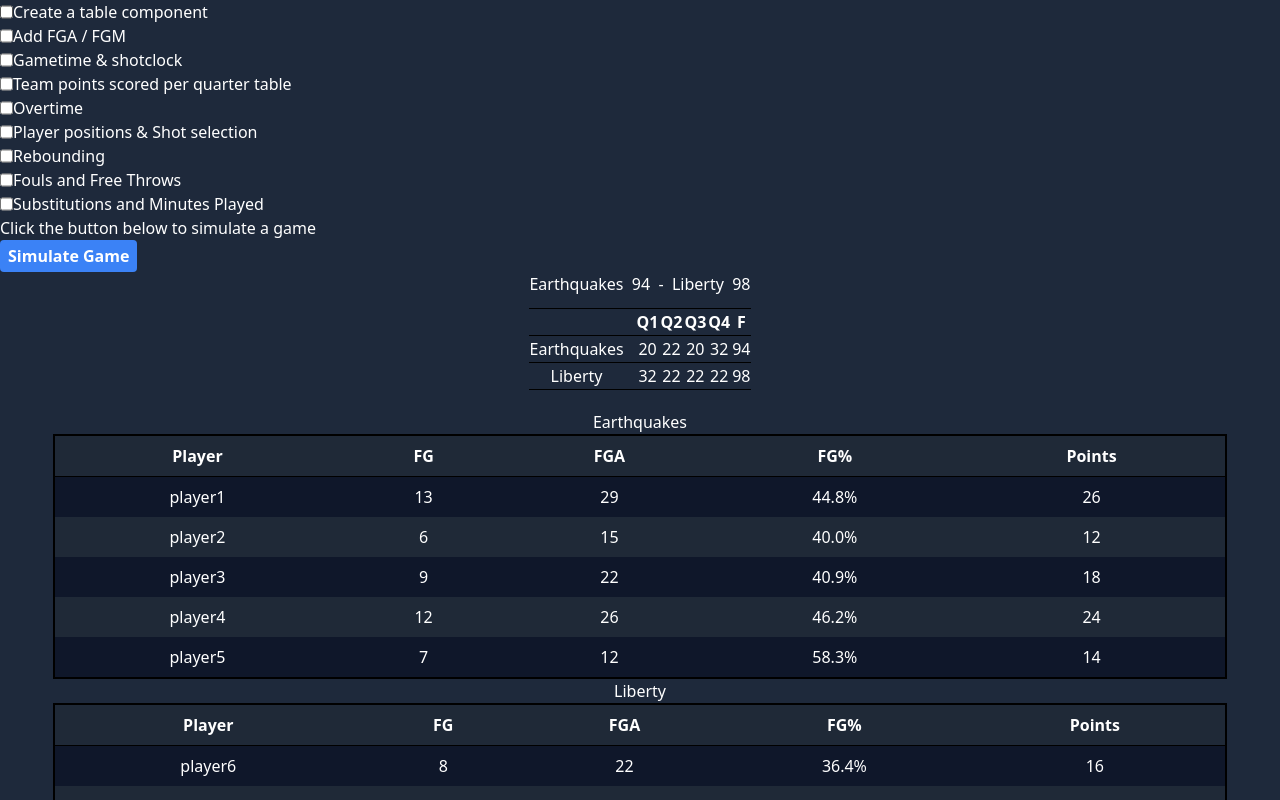
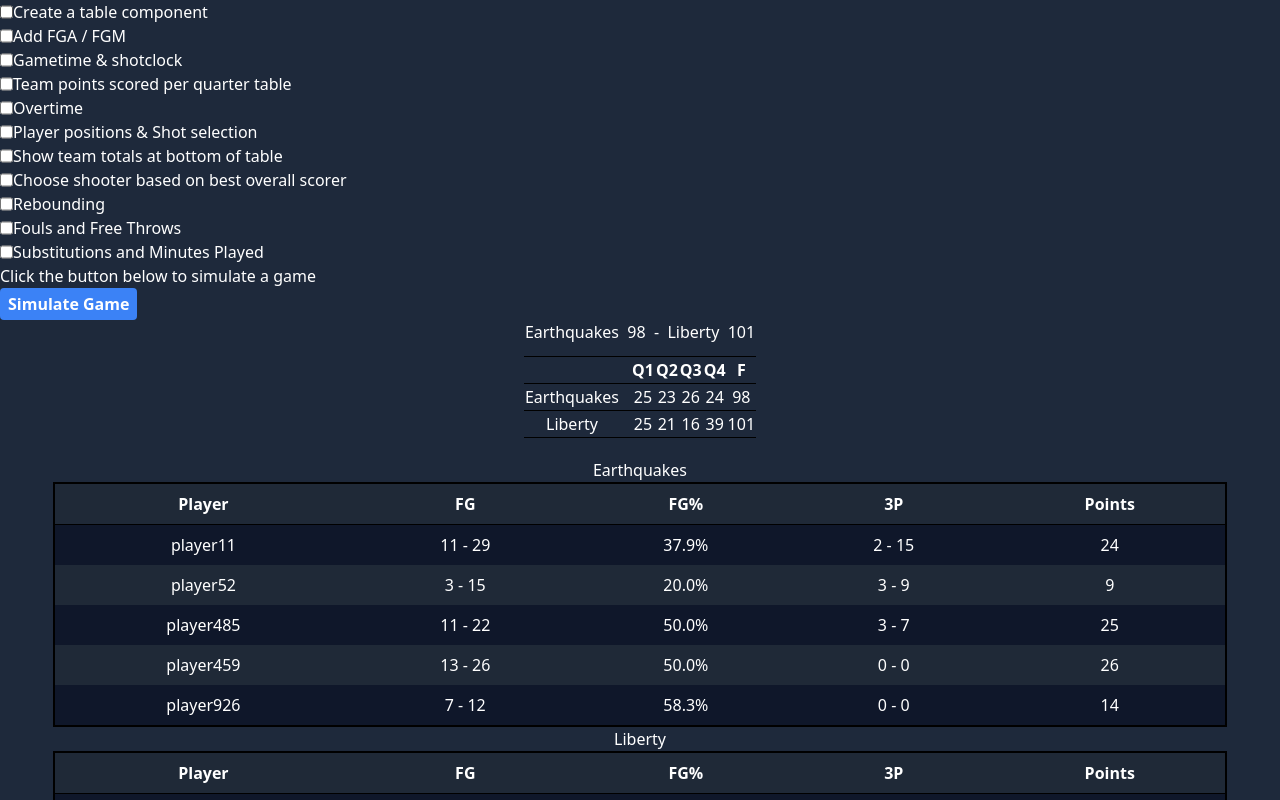
Before and after one commit to michaeldkeyes/Basketball-GM, a Nuxt app: page / in a window 1280 px wide. Both pictures are taken after a click on the button "Simulate Game". Shown: the top 800 px of the page. Built offline with nearby package versions, Linux system fonts and the light colour scheme.

Commit message:
player positions and shot selection

```diff
--- a/components/TeamPPQRow.vue
+++ b/components/TeamPPQRow.vue
@@ -1,5 +1,4 @@
 <script setup lang="ts">
-import { defineProps } from "vue";
 import type { Team } from "~/game/gameSim";
 
 interface Props {
--- a/components/TeamPPQTable.vue
+++ b/components/TeamPPQTable.vue
@@ -1,5 +1,4 @@
 <script setup lang="ts">
-import { defineProps } from "vue";
 import type { GameResults } from "~/game/gameSim";
 
 interface Props {
--- a/components/statsTable.vue
+++ b/components/statsTable.vue
@@ -1,5 +1,4 @@
 <script setup lang="ts">
-import { defineProps } from "vue";
 import type { Team } from "@/game/gameSim";
 
 interface Props {
@@ -7,6 +6,8 @@
 }
 
 defineProps<Props>();
+
+const headers = ["Player", "FG", "FG%", "3P", "Points"];
 </script>
 
 <template>
@@ -15,19 +16,23 @@
     <table class="w-full border-2 border-solid border-black">
       <thead class="border-b border-solid border-black">
         <tr>
-          <th class="bg-gray-800 px-4 py-2">Player</th>
-          <th class="bg-gray-800 px-4 py-2">FG</th>
-          <th class="bg-gray-800 px-4 py-2">FGA</th>
-          <th class="bg-gray-800 px-4 py-2">FG%</th>
-          <th class="bg-gray-800 px-4 py-2">Points</th>
+          <th
+            v-for="header in headers"
+            :key="header"
+            class="bg-gray-800 px-4 py-2"
+          >
+            {{ header }}
+          </th>
         </tr>
       </thead>
       <tbody>
         <template v-for="(player, index) in team.players" :key="index">
           <tr :class="index % 2 === 0 ? 'bg-slate-900' : 'bg-gray-800'">
             <td class="px-4 py-2">{{ player.name }}</td>
-            <td class="px-4 py-2">{{ player.stats.fieldGoalsMade }}</td>
-            <td class="px-4 py-2">{{ player.stats.fieldGoalAttempts }}</td>
+            <td class="px-4 py-2">
+              {{ player.stats.fieldGoalsMade }} -
+              {{ player.stats.fieldGoalAttempts }}
+            </td>
             <td class="px-4 py-2">
               {{
                 (
@@ -37,6 +42,10 @@
                 ).toFixed(1)
               }}%
             </td>
+            <td class="px-4 py-2">
+              {{ player.stats.threePointMakes }} -
+              {{ player.stats.threePointAttempts }}
+            </td>
             <td class="px-4 py-2">{{ player.stats.points }}</td>
           </tr>
         </template>
--- a/game/gameSim.ts
+++ b/game/gameSim.ts
@@ -1,3 +1,6 @@
+import type { Position } from "./positions.enum";
+import positionAttributes from "./positionAttributes";
+
 function getRandomNumberBetween(min: number, max: number): number {
   return Math.floor(Math.random() * (max - min + 1) + min);
 }
@@ -6,6 +9,15 @@
   points: number;
   fieldGoalAttempts: number;
   fieldGoalsMade: number;
+  threePointAttempts: number;
+  threePointMakes: number;
+}
+
+interface Attributes {
+  twoPointShootingPercentage: number;
+  threePointShootingPercentage: number;
+  twoPointTendency: number;
+  threePointTendency: number;
 }
 
 interface TeamStats extends Stats {
@@ -14,7 +26,8 @@
 
 interface Player {
   name: string;
-  shootingPercentage: number;
+  position: Position;
+  attributes: Attributes;
   stats: Stats;
 }
 
@@ -29,117 +42,69 @@
   awayTeam: Team;
 }
 
-export function simulateGame(): GameResults {
-  const homeTeam: Team = {
-    name: "Earthquakes",
-    players: [
-      {
-        name: "player1",
-        shootingPercentage: 50,
+function createPlayers(): Player[] {
+  const players: Player[] = [];
+
+  positionAttributes.forEach((position) => {
+    const player: Player = {
+      name: "player" + Math.floor(Math.random() * 1000),
+      position: position.position,
+      attributes: {
+        twoPointShootingPercentage: getRandomNumberBetween(
+          position.twoPointShootingPercentageMin,
+          position.twoPointShootingPercentageMax,
+        ),
+        threePointShootingPercentage: getRandomNumberBetween(
+          position.threePointShootingPercentageMin,
+          position.threePointShootingPercentageMax,
+        ),
+        twoPointTendency: 0,
+        threePointTendency: getRandomNumberBetween(
+          position.threePointTendencyMin,
+          position.threePointTendencyMax,
+        ),
+      },
       stats: {
         points: 0,
         fieldGoalAttempts: 0,
         fieldGoalsMade: 0,
+        threePointAttempts: 0,
+        threePointMakes: 0,
       },
-      },
-      {
-        name: "player2",
-        shootingPercentage: 50,
+    };
+
+    player.attributes.twoPointTendency =
+      1000 - player.attributes.threePointTendency;
+
+    players.push(player);
+  });
+
+  return players;
+}
+
+export function simulateGame(): GameResults {
+  const homeTeam: Team = {
+    name: "Earthquakes",
+    players: createPlayers(),
     stats: {
       points: 0,
       fieldGoalAttempts: 0,
       fieldGoalsMade: 0,
-        },
-      },
-      {
-        name: "player3",
-        shootingPercentage: 50,
-        stats: {
-          points: 0,
-          fieldGoalAttempts: 0,
-          fieldGoalsMade: 0,
-        },
-      },
-      {
-        name: "player4",
-        shootingPercentage: 50,
-        stats: {
-          points: 0,
-          fieldGoalAttempts: 0,
-          fieldGoalsMade: 0,
-        },
-      },
-      {
-        name: "player5",
-        shootingPercentage: 50,
-        stats: {
-          points: 0,
-          fieldGoalAttempts: 0,
-          fieldGoalsMade: 0,
-        },
-      },
-    ],
-    stats: {
-      points: 0,
-      fieldGoalAttempts: 0,
-      fieldGoalsMade: 0,
+      threePointAttempts: 0,
+      threePointMakes: 0,
       pointsPerQuarter: [],
     },
   };
 
   const awayTeam: Team = {
     name: "Liberty",
-    players: [
-      {
-        name: "player6",
-        shootingPercentage: 50,
+    players: createPlayers(),
     stats: {
       points: 0,
       fieldGoalAttempts: 0,
       fieldGoalsMade: 0,
-        },
-      },
-      {
-        name: "player7",
-        shootingPercentage: 50,
-        stats: {
-          points: 0,
-          fieldGoalAttempts: 0,
-          fieldGoalsMade: 0,
-        },
-      },
-      {
-        name: "player8",
-        shootingPercentage: 50,
-        stats: {
-          points: 0,
-          fieldGoalAttempts: 0,
-          fieldGoalsMade: 0,
-        },
-      },
-      {
-        name: "player9",
-        shootingPercentage: 50,
-        stats: {
-          points: 0,
-          fieldGoalAttempts: 0,
-          fieldGoalsMade: 0,
-        },
-      },
-      {
-        name: "player10",
-        shootingPercentage: 50,
-        stats: {
-          points: 0,
-          fieldGoalAttempts: 0,
-          fieldGoalsMade: 0,
-        },
-      },
-    ],
-    stats: {
-      points: 0,
-      fieldGoalAttempts: 0,
-      fieldGoalsMade: 0,
+      threePointAttempts: 0,
+      threePointMakes: 0,
       pointsPerQuarter: [],
     },
   };
@@ -175,7 +140,11 @@
   player.stats.fieldGoalAttempts++;
   offense.stats.fieldGoalAttempts++;
 
-  if (getRandomNumberBetween(0, 100) < player.shootingPercentage) {
+  if (getRandomNumberBetween(0, 1000) < player.attributes.twoPointTendency) {
+    if (
+      getRandomNumberBetween(0, 1000) <
+      player.attributes.twoPointShootingPercentage
+    ) {
       offense.stats.points += 2;
       player.stats.points += 2;
       player.stats.fieldGoalsMade++;
@@ -183,4 +152,22 @@
 
       offense.stats.pointsPerQuarter[quarter - 1] += 2;
     }
+  } else {
+    player.stats.threePointAttempts++;
+    offense.stats.threePointAttempts++;
+
+    if (
+      getRandomNumberBetween(0, 1000) <
+      player.attributes.threePointShootingPercentage
+    ) {
+      offense.stats.points += 3;
+      player.stats.points += 3;
+      player.stats.fieldGoalsMade++;
+      offense.stats.fieldGoalsMade++;
+      player.stats.threePointMakes++;
+      offense.stats.threePointMakes++;
+
+      offense.stats.pointsPerQuarter[quarter - 1] += 3;
     }
+  }
+}
--- /dev/null
+++ b/game/positionAttributes.ts
@@ -0,0 +1,53 @@
+import { Position } from "./positions.enum";
+
+export default [
+  {
+    position: Position.PG,
+    twoPointShootingPercentageMin: 350,
+    twoPointShootingPercentageMax: 550,
+    threePointShootingPercentageMin: 250,
+    threePointShootingPercentageMax: 450,
+    threePointTendencyMin: 200,
+    threePointTendencyMax: 600,
+  },
+  // SG
+  {
+    position: Position.SG,
+    twoPointShootingPercentageMin: 350,
+    twoPointShootingPercentageMax: 550,
+    threePointShootingPercentageMin: 250,
+    threePointShootingPercentageMax: 450,
+    threePointTendencyMin: 300,
+    threePointTendencyMax: 600,
+  },
+  // SF
+  {
+    position: Position.SF,
+    twoPointShootingPercentageMin: 350,
+    twoPointShootingPercentageMax: 600,
+    threePointShootingPercentageMin: 250,
+    threePointShootingPercentageMax: 450,
+    threePointTendencyMin: 200,
+    threePointTendencyMax: 500,
+  },
+  // PF
+  {
+    position: Position.PF,
+    twoPointShootingPercentageMin: 400,
+    twoPointShootingPercentageMax: 650,
+    threePointShootingPercentageMin: 200,
+    threePointShootingPercentageMax: 350,
+    threePointTendencyMin: 0,
+    threePointTendencyMax: 100,
+  },
+  // C
+  {
+    position: Position.C,
+    twoPointShootingPercentageMin: 400,
+    twoPointShootingPercentageMax: 650,
+    threePointShootingPercentageMin: 100,
+    threePointShootingPercentageMax: 250,
+    threePointTendencyMin: 0,
+    threePointTendencyMax: 10,
+  },
+];
--- /dev/null
+++ b/game/positions.enum.ts
@@ -0,0 +1,7 @@
+export enum Position {
+  PG = "Point Guard",
+  SG = "Shooting Guard",
+  SF = "Small Forward",
+  PF = "Power Forward",
+  C = "Center",
+}
--- a/pages/index.vue
+++ b/pages/index.vue
@@ -35,6 +35,14 @@
         <li class="flex">
           <input type="checkbox" />
           <p>Player positions & Shot selection</p>
+        </li>
+        <li class="flex">
+          <input type="checkbox" />
+          <p>Show team totals at bottom of table</p>
+        </li>
+        <li class="flex">
+          <input type="checkbox" />
+          <p>Choose shooter based on best overall scorer</p>
         </li>
         <li class="flex">
           <input type="checkbox" />
```
Lines whose indentation alone changed are shown as unchanged.
